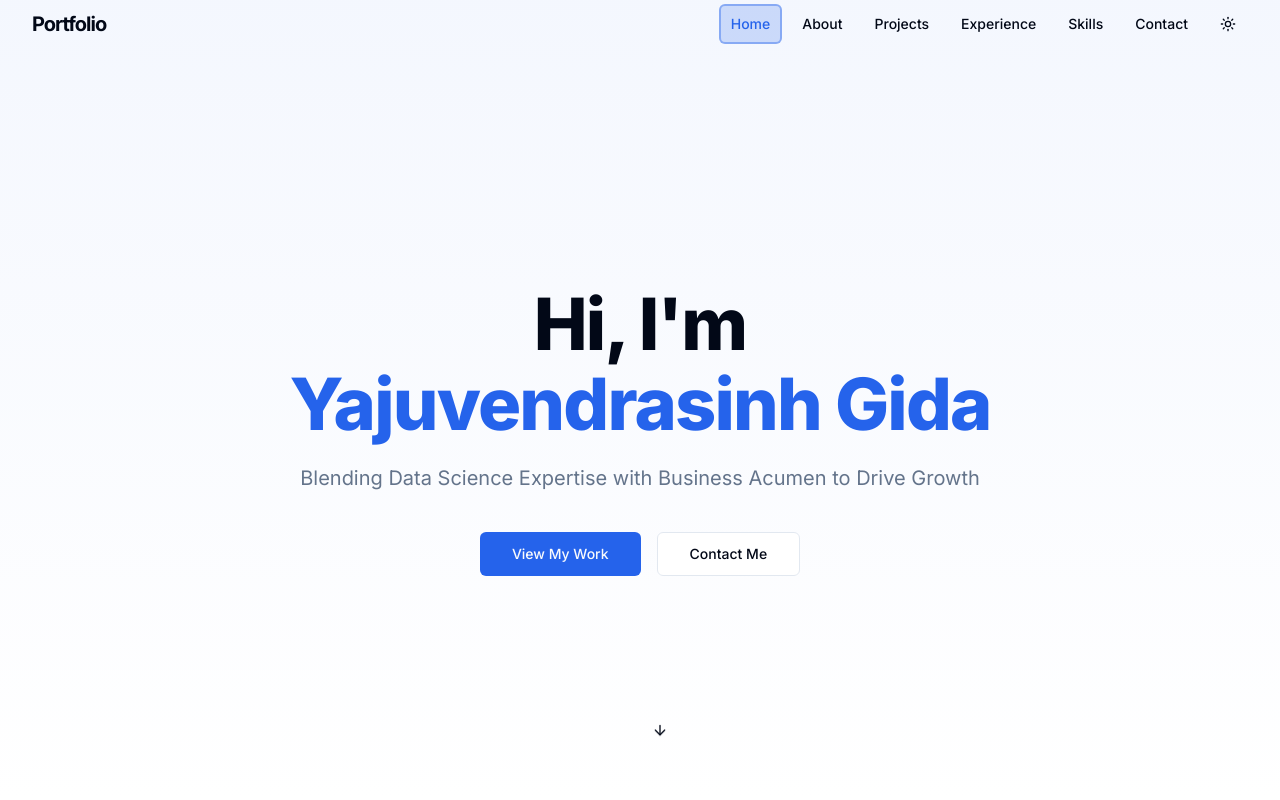
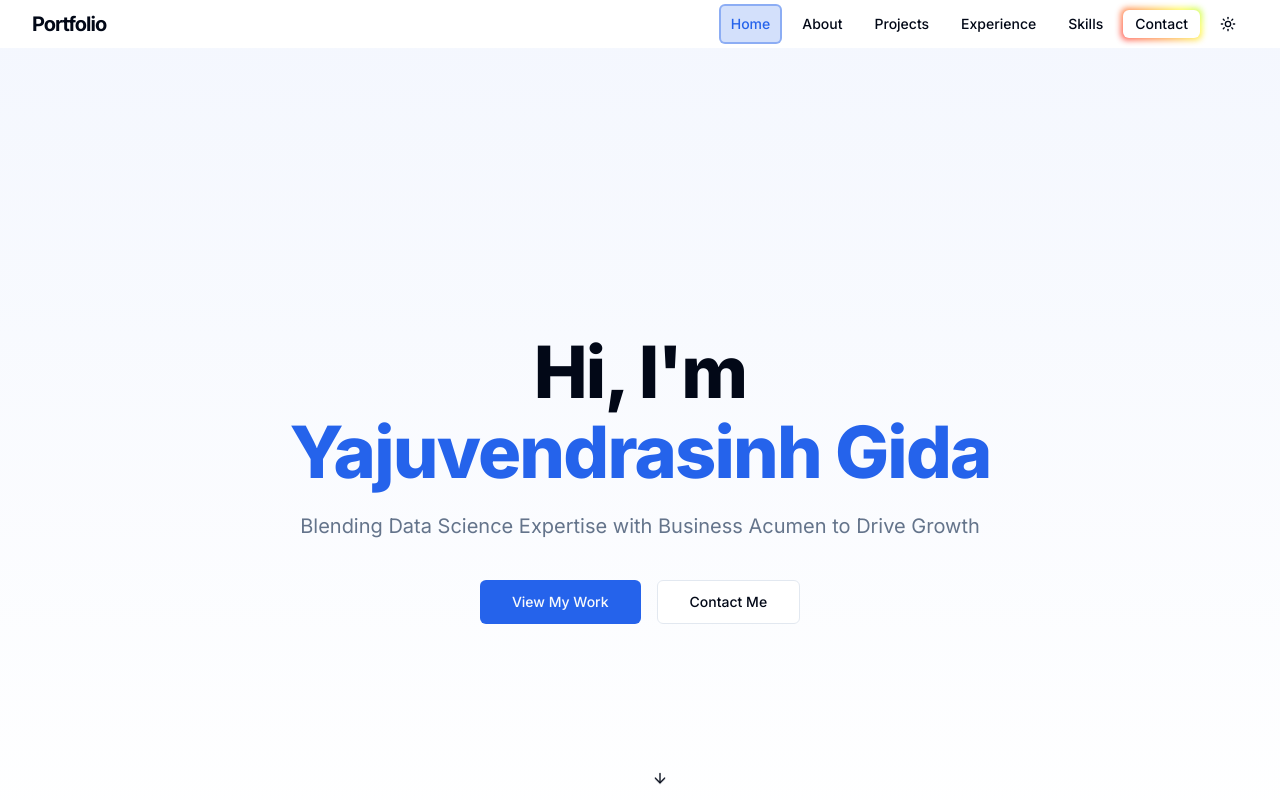
Before and after one commit to yajuvendrasinh/resume-site-v0, a Next.js app: page / in a window 1280 px wide. Shown: the top 800 px of the page. Built offline with nearby package versions, Linux system fonts and the light colour scheme.

Commit message:
glowing button added

```diff
--- a/app/globals.css
+++ b/app/globals.css
@@ -61,47 +61,108 @@
   }
 }
 
-@layer components {
-  /* Navbar glow effect */
+/* Rainbow Glow Effect for Contact Button */
 .glow-on-hover {
   position: relative;
+  z-index: 0;
+  /* Base state - normal text styling */
   transition: all 0.3s ease-in-out;
 }
 
-  .glow-on-hover:hover {
-    color: hsl(var(--primary));
-    text-shadow: 0 0 8px hsl(var(--primary) / 0.6);
+.glow-on-hover:before {
+  content: "";
+  background: linear-gradient(45deg, #ff0000, #ff7300, #fffb00, #48ff00, #00ffd5, #002bff, #7a00ff, #ff00c8, #ff0000);
+  position: absolute;
+  top: -2px;
+  left: -2px;
+  background-size: 400%;
+  z-index: -1;
+  filter: blur(3px);
+  width: calc(100% + 4px);
+  height: calc(100% + 4px);
+  animation: glowing 20s linear infinite;
+  opacity: 0.7;
+  transition: opacity .3s ease-in-out;
+  border-radius: 6px;
 }
 
-  /* Enhanced backdrop blur for better navbar visibility */
-  .navbar-blur {
-    backdrop-filter: blur(12px);
-    -webkit-backdrop-filter: blur(12px);
-    background: rgba(255, 255, 255, 0.8);
+.glow-on-hover:hover:before {
+  opacity: 1;
+  filter: blur(2px);
 }
 
-  .dark .navbar-blur {
-    background: rgba(34, 39, 46, 0.8);
+/* Entire button glow on hover */
+.glow-on-hover:hover:after {
+  background: linear-gradient(45deg, #ff0000, #ff7300, #fffb00, #48ff00, #00ffd5, #002bff, #7a00ff, #ff00c8, #ff0000);
+  background-size: 400%;
+  animation: glowing 20s linear infinite;
+  opacity: 0.3;
 }
 
-  /* Smooth section transitions */
-  section {
-    scroll-margin-top: 5rem;
+.glow-on-hover:after {
+  z-index: -1;
+  content: "";
+  position: absolute;
+  width: 100%;
+  height: 100%;
+  background: hsl(var(--background));
+  left: 0;
+  top: 0;
+  border-radius: 6px;
+  transition: all .3s ease-in-out;
 }
 
-  /* Enhanced animations for mobile menu */
-  .mobile-menu-enter {
-    animation: slideDown 0.3s ease-out;
+/* Active state with merged glow */
+.glow-on-hover.active-contact:before {
+  opacity: 1;
+  filter: blur(1px);
 }
 
-  @keyframes slideDown {
-    from {
-      opacity: 0;
-      transform: translateY(-10px);
+.glow-on-hover.active-contact:after {
+  background: linear-gradient(45deg, #ff0000, #ff7300, #fffb00, #48ff00, #00ffd5, #002bff, #7a00ff, #ff00c8, #ff0000);
+  background-size: 400%;
+  animation: glowing 20s linear infinite;
+  opacity: 0.2;
 }
-    to {
-      opacity: 1;
-      transform: translateY(0);
+
+/* Text contrast enhancement - ONLY on hover */
+.glow-on-hover:hover {
+  animation: textColorShift 4s linear infinite;
+  text-shadow: 0 0 2px rgba(0, 0, 0, 0.8), 0 0 4px rgba(255, 255, 255, 0.5);
+  font-weight: 700;
+}
+
+/* Text contrast enhancement - ONLY when active contact */
+.glow-on-hover.active-contact {
+  animation: textColorShift 4s linear infinite;
+  text-shadow: 0 0 2px rgba(0, 0, 0, 0.8), 0 0 4px rgba(255, 255, 255, 0.5);
+  font-weight: 700;
+}
+
+@keyframes glowing {
+  0% {
+    background-position: 0 0;
+  }
+  50% {
+    background-position: 400% 0;
+  }
+  100% {
+    background-position: 0 0;
   }
 }
+
+@keyframes textColorShift {
+  0%,
+  100% {
+    color: white;
   }
+  25% {
+    color: #000;
+  }
+  50% {
+    color: white;
+  }
+  75% {
+    color: #111;
+  }
+}
--- a/app/layout.tsx
+++ b/app/layout.tsx
@@ -1,4 +1,4 @@
-import React from "react"
+import type React from "react"
 import type { Metadata } from "next"
 import { Inter } from "next/font/google"
 import "./globals.css"
--- a/app/page.tsx
+++ b/app/page.tsx
@@ -8,7 +8,7 @@ import Footer from "@/components/footer"
 
 export default function Home() {
   return (
-    <main className="min-h-screen">
+    <main className="min-h-screen pt-12">
       <Hero />
       <About />
       <Projects />
--- a/components/hero.tsx
+++ b/components/hero.tsx
@@ -3,7 +3,7 @@
 import { Button } from "@/components/ui/button"
 import { ArrowDown } from "lucide-react"
 import Link from "next/link"
-import React from "react"
+import type React from "react"
 
 export default function Hero() {
   const handleNavClick = (e: React.MouseEvent<HTMLAnchorElement>, href: string) => {
--- a/components/navbar.tsx
+++ b/components/navbar.tsx
@@ -6,7 +6,7 @@ import { Menu, X } from "lucide-react"
 import { Button } from "@/components/ui/button"
 import { ModeToggle } from "./mode-toggle"
 import { usePathname } from "next/navigation"
-import React from "react"
+import type React from "react"
 
 const navItems = [
   { name: "Home", href: "#home" },
@@ -108,10 +108,10 @@ export default function Navbar() {
 
           <div className="hidden md:block">
             <div className="ml-10 flex items-center space-x-2 relative" ref={navRef}>
-              {/* Animated indicator */}
+              {/* Animated indicator - hidden when contact is active */}
               <div
                 className={`absolute top-0 h-full bg-primary/20 rounded-md transition-all duration-500 ease-out border-2 border-primary/40 ${
-                  isInitialized ? "opacity-100" : "opacity-0"
+                  isInitialized && activeSection !== "contact" ? "opacity-100" : "opacity-0"
                 }`}
                 style={{
                   left: `${indicatorStyle.left}px`,
@@ -127,8 +127,10 @@ export default function Navbar() {
                   data-section={item.href.replace("#", "")}
                   onClick={(e) => handleNavClick(e, item.href)}
                   className={`px-3 py-1 text-sm font-medium rounded-md transition-all duration-300 ease-in-out relative z-10 ${
-                    activeSection === item.href.replace("#", "") ? "text-primary" : "hover:text-foreground"
-                  }`}
+                    item.name === "Contact"
+                      ? `glow-on-hover ${activeSection === "contact" ? "active-contact" : ""}`
+                      : ""
+                  } ${activeSection === item.href.replace("#", "") ? "text-primary" : "hover:text-foreground"}`}
                 >
                   {item.name}
                 </Link>
--- a/next.config.mjs
+++ b/next.config.mjs
@@ -1,5 +1,9 @@
 /** @type {import('next').NextConfig} */
 const nextConfig = {
+  output: 'export',  // Enable static HTML export
+  trailingSlash: true,  // GitHub Pages compatibility
+  // basePath: '/resume-site-v0',  // Disabled for image compatibility
+  // assetPrefix: '/resume-site-v0',  // Disabled for image compatibility
   eslint: {
     ignoreDuringBuilds: true,
   },
```
Lines whose indentation alone changed are shown as unchanged.
